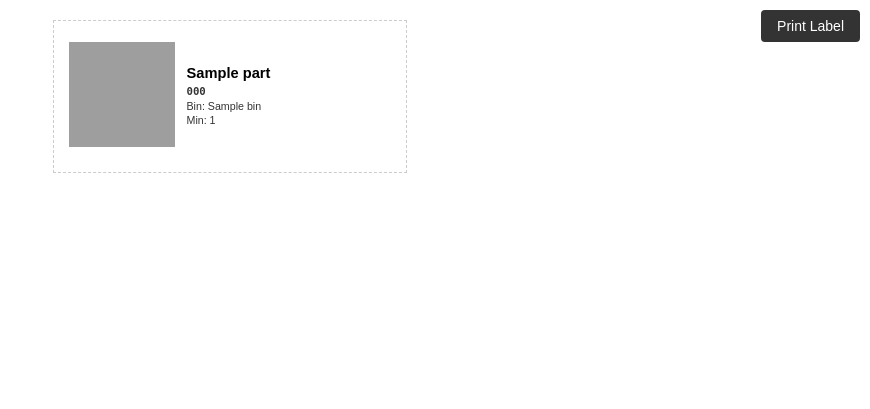
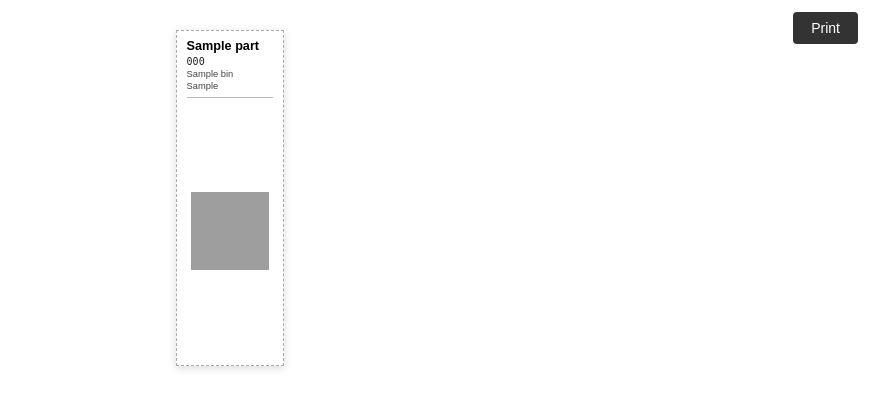
Before and after one commit to DowellPiano/parts-inventory, a Flask app: page /parts/1/label in a window 1280 px wide. Shown: the top 409 px of the page, without its empty margins (410-1280 px from the left). Run offline with Flask 3, Linux system fonts and the light colour scheme; tables that the repository leaves empty hold one stand-in row (values such as "Sample post"); grey boxes are pictures that could not be loaded.

Commit message:
Redesign label template for Dymo 30252 (1.125x3.5in portrait)
Old template used wrong 89x36mm landscape dimensions causing blank
labels. New layout is vertical: name, part number, bin, category,
divider, then QR code filling the remaining space.

Co-Authored-By: Claude Sonnet 4.6 <noreply@anthropic.com>

```diff
--- a/templates/label.html
+++ b/templates/label.html
@@ -4,61 +4,82 @@
     <title>Print Label</title>
     <style>
         @page {
-            size: 89mm 36mm;
-            margin: 2mm;
+            size: 1.125in 3.5in;
+            margin: 0;
         }
+
+        * {
+            box-sizing: border-box;
+            margin: 0;
+            padding: 0;
+        }
+
         body {
+            width: 1.125in;
+            height: 3.5in;
             font-family: Arial, Helvetica, sans-serif;
-            margin: 0;
-            padding: 4mm;
-            width: 85mm;
-            height: 32mm;
+            padding: 0.08in 0.1in 0.05in 0.1in;
             overflow: hidden;
         }
+
         .label {
             display: flex;
-            align-items: center;
-            gap: 3mm;
+            flex-direction: column;
             height: 100%;
         }
-        .qr {
-            flex-shrink: 0;
+
+        .name {
+            font-size: 9.5pt;
+            font-weight: bold;
+            line-height: 1.2;
+            word-break: break-word;
+            margin-bottom: 2px;
         }
-        .qr img {
-            width: 28mm;
-            height: 28mm;
+
+        .pn {
+            font-size: 7.5pt;
+            font-family: monospace;
+            color: #222;
+            margin-bottom: 2px;
         }
-        .info {
+
+        .meta {
+            font-size: 7pt;
+            color: #444;
+            margin-bottom: 2px;
+        }
+
+        .divider {
+            border: none;
+            border-top: 0.5px solid #bbb;
+            margin: 4px 0;
+        }
+
+        .qr-wrap {
             flex: 1;
-            overflow: hidden;
+            display: flex;
+            align-items: center;
+            justify-content: center;
         }
-        .info h1 {
-            font-size: 11pt;
-            margin: 0 0 1mm 0;
-            white-space: nowrap;
-            overflow: hidden;
-            text-overflow: ellipsis;
+
+        .qr-wrap img {
+            width: 0.82in;
+            height: 0.82in;
         }
-        .info p {
-            font-size: 8pt;
-            margin: 0.5mm 0;
-            color: #333;
-        }
-        .part-number {
-            font-size: 9pt;
-            font-weight: bold;
-            font-family: monospace;
-        }
+
+        /* Screen preview */
         @media screen {
             body {
-                border: 1px dashed #ccc;
-                margin: 20px auto;
+                border: 1px dashed #aaa;
+                margin: 30px auto;
+                background: white;
+                box-shadow: 0 2px 8px rgba(0,0,0,0.15);
             }
             .print-btn {
                 position: fixed;
-                top: 10px;
-                right: 10px;
-                padding: 8px 16px;
+                top: 12px;
+                right: 12px;
+                padding: 8px 18px;
                 background: #333;
                 color: white;
                 border: none;
@@ -67,33 +88,52 @@
                 font-size: 14px;
             }
         }
+
         @media print {
             .print-btn { display: none; }
         }
     </style>
 </head>
 <body>
-    <button class="print-btn" onclick="window.print()">Print Label</button>
+    <button class="print-btn" onclick="window.print()">Print</button>
+
     <div class="label">
-        <div class="qr">
-            {% if part %}
-            <img src="{{ url_for('part_qr', id=part.id) }}" alt="QR">
-            {% elif bin %}
-            <img src="{{ url_for('bin_qr', id=bin.id) }}" alt="QR">
+        {% if part %}
+            <div class="name">{{ part.name }}</div>
+            <div class="pn">{{ part.part_number }}</div>
+            {% if part.locations %}
+            <div class="meta">{{ part.locations | map(attribute='name') | join(', ') }}</div>
             {% endif %}
-        </div>
-        <div class="info">
-            {% if part %}
-            <h1>{{ part.name }}</h1>
-            <p class="part-number">{{ part.part_number }}</p>
-            <p>Bin: {{ part.locations | map(attribute='name') | join(', ') or 'Unassigned' }}</p>
-            <p>Min: {{ part.min_threshold }}</p>
-            {% elif bin %}
-            <h1>{{ bin.name }}</h1>
-            <p>{{ bin.full_label }}</p>
-            <p>Shelf: {{ bin.shelf }} / Row: {{ bin.row }}</p>
+            {% if part.category %}
+            <div class="meta">{{ part.category }}</div>
             {% endif %}
-        </div>
+            <hr class="divider">
+            <div class="qr-wrap">
+                <img src="{{ url_for('part_qr', id=part.id) }}" alt="QR">
+            </div>
+
+        {% elif bin %}
+            <div class="name">{{ bin.name }}</div>
+            {% if bin.full_label %}
+            <div class="pn">{{ bin.full_label }}</div>
+            {% endif %}
+            {% if bin.shelf or bin.row or bin.position %}
+            <div class="meta">
+                {% if bin.shelf %}Shelf {{ bin.shelf }}{% endif %}
+                {% if bin.row %} · Row {{ bin.row }}{% endif %}
+                {% if bin.position %} · Pos {{ bin.position }}{% endif %}
+            </div>
+            {% endif %}
+            <hr class="divider">
+            <div class="qr-wrap">
+                <img src="{{ url_for('bin_qr', id=bin.id) }}" alt="QR">
+            </div>
+        {% endif %}
     </div>
+
+    <script>
+        // Auto-print when opened from the app (not when just browsing)
+        if (document.referrer) window.print();
+    </script>
 </body>
 </html>
```
